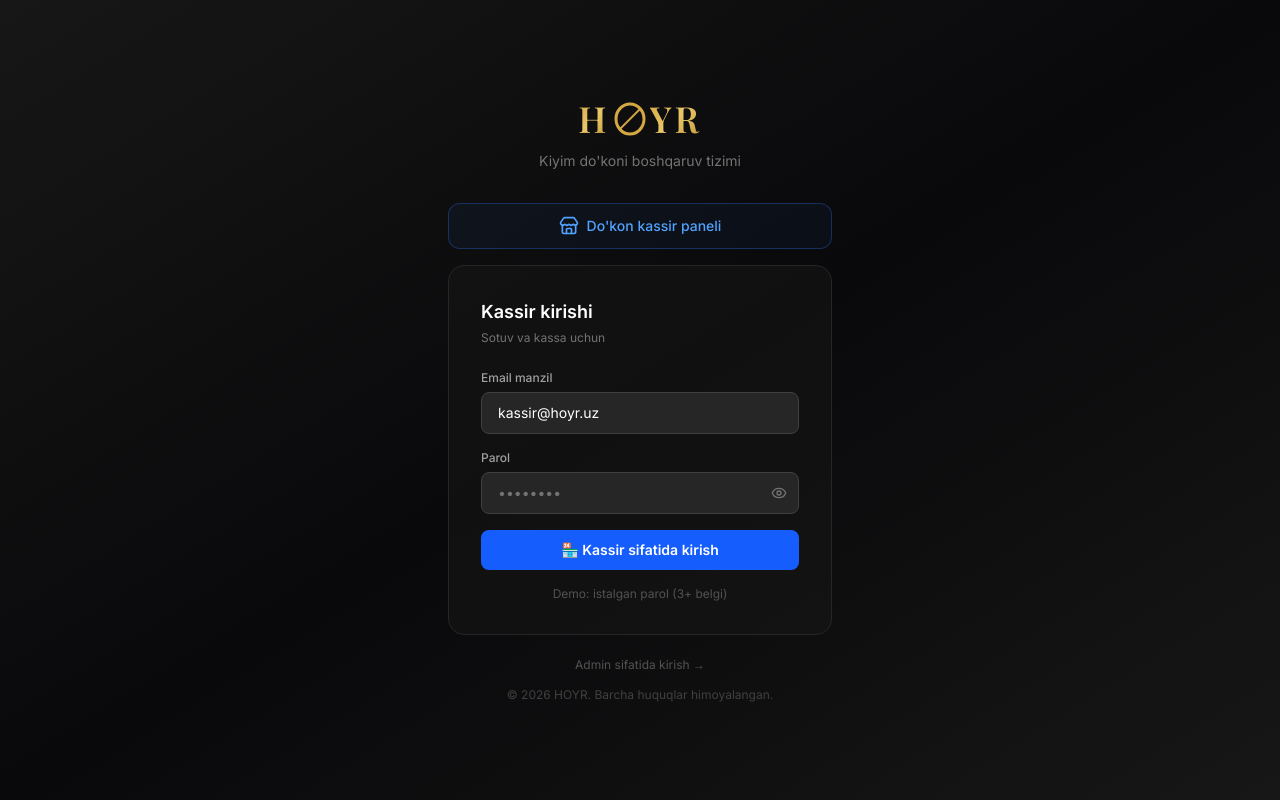
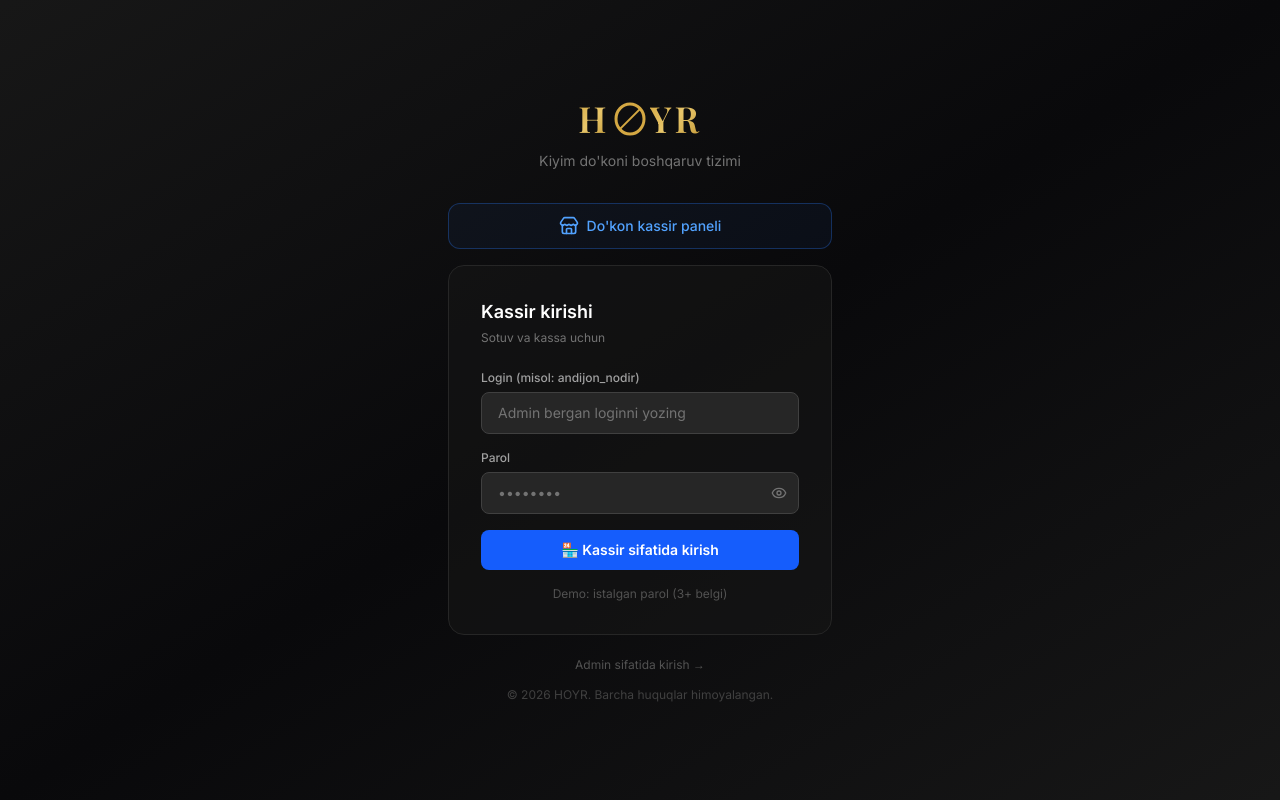
Before and after one commit to abrorbektreyder-web/SAAS-KIYIM-PRODUCKT, a Next.js app: page /login in a window 1280 px wide. Built offline with nearby package versions, Linux system fonts and the light colour scheme; a web font is replaced by a local one.

Commit message:
fix(staff): resolve cashier list crash and login format

```diff
--- a/src/app/api/admin/staff/route.ts
+++ b/src/app/api/admin/staff/route.ts
@@ -15,7 +15,6 @@ export async function GET(req: Request) {
         .select(`
             id,
             full_name,
-            phone,
             role,
             store_id,
             stores ( name )
@@ -64,6 +63,7 @@ export async function POST(req: Request) {
         // 2. Profilni upsert qilamiz (trigger ishlamasa ham ishlaydi)
         // Retrylar bilan — trigger profil yaratishni kechiktirishi mumkin
         let profileSaved = false;
+        let lastProfileError = null;
         for (let attempt = 0; attempt < 3; attempt++) {
             const { error: profileError } = await supabaseAdmin
                 .from('profiles')
@@ -82,13 +82,14 @@ export async function POST(req: Request) {
             }
 
             // Biroz kutib qaytadan urinish
+            lastProfileError = profileError;
             await new Promise(resolve => setTimeout(resolve, 500));
         }
 
         if (!profileSaved) {
             // Agar profil saqlanmasa, userni o'chiramiz
             await supabaseAdmin.auth.admin.deleteUser(userId);
-            return NextResponse.json({ error: 'Kassir profilini saqlashda xatolik yuz berdi. Qaytadan urinib koring.' }, { status: 400 });
+            return NextResponse.json({ error: 'Kassir profilini saqlashda xatolik yuz berdi. DB Error: ' + (lastProfileError?.message || 'Nomalum') }, { status: 400 });
         }
 
         return NextResponse.json({ success: true, user: authData.user });
--- a/src/app/dashboard/staff/page.tsx
+++ b/src/app/dashboard/staff/page.tsx
@@ -1,6 +1,9 @@
 import { getOrgProfile, getStores } from '@/lib/data';
 import StaffClient from './staff-client';
 import { supabaseAdmin } from '@/lib/supabase/admin';
+
+export const dynamic = 'force-dynamic';
+export const revalidate = 0;
 
 export default async function StaffPage() {
     const profile = await getOrgProfile();
@@ -17,7 +20,6 @@ export default async function StaffPage() {
         .select(`
             id,
             full_name,
-            phone,
             role,
             store_id,
             stores ( name )
--- a/src/app/dashboard/staff/staff-client.tsx
+++ b/src/app/dashboard/staff/staff-client.tsx
@@ -1,6 +1,6 @@
 'use client';
 
-import { useState, useMemo } from 'react';
+import { useState, useMemo, useEffect } from 'react';
 import { Plus, Trash2, Copy, CheckCircle2, Link as LinkIcon } from 'lucide-react';
 import { useRouter } from 'next/navigation';
 
@@ -14,6 +14,12 @@ export default function StaffClient({ staff, stores, orgId }: { staff: any[], st
         store_id: stores[0]?.id || ''
     });
     const [copied, setCopied] = useState(false);
+    const [siteUrl, setSiteUrl] = useState('https://kassa.vercel.app'); // Faqat fallback uchun
+
+    // Mijozning haqiqiy sayt manzilini aniqlash (localhost yoki vercel)
+    useEffect(() => {
+        setSiteUrl(window.location.origin);
+    }, []);
 
     // Auto generate login
     const generatedLogin = useMemo(() => {
@@ -26,7 +32,7 @@ export default function StaffClient({ staff, stores, orgId }: { staff: any[], st
     const handleCopy = () => {
         const text = `Salom! Siz do'konga kassir etib tayinlandingiz.
 
-🏪 Dasturga kirish manzili: https://pos.hoyr.uz
+🏪 Dasturga kirish manzili: ${siteUrl}/login
 👤 Login: ${generatedLogin}
 🔑 Parol: ${form.password || '[Parol yozilmagan]'}
 
@@ -55,7 +61,7 @@ Uzoq ishlashimiz nasib qilsin!`;
             if (res.ok) {
                 setForm({ full_name: '', password: '', store_id: stores[0]?.id || '' });
                 setModalOpen(false);
-                router.refresh(); // sahifani yangilash
+                window.location.reload(); // qatiy yangilash
             } else {
                 const data = await res.json();
                 alert(data.error || 'Xatolik yuz berdi');
@@ -223,7 +229,7 @@ Uzoq ishlashimiz nasib qilsin!`;
                                             readOnly
                                             type="text"
                                             className="w-full bg-transparent text-sm text-indigo-200 focus:outline-none"
-                                            value="https://pos.hoyr.uz"
+                                            value={`${siteUrl}/login`}
                                         />
                                     </div>
                                 </div>
@@ -232,8 +238,8 @@ Uzoq ishlashimiz nasib qilsin!`;
                                     type="button"
                                     onClick={handleCopy}
                                     className={`w-full flex items-center justify-center gap-2 rounded-lg py-2.5 text-sm font-medium transition-all ${copied
-                                            ? 'bg-green-500/20 text-green-400 border border-green-500/30'
-                                            : 'bg-indigo-600 hover:bg-indigo-500 text-white shadow-lg shadow-indigo-500/20'
+                                        ? 'bg-green-500/20 text-green-400 border border-green-500/30'
+                                        : 'bg-indigo-600 hover:bg-indigo-500 text-white shadow-lg shadow-indigo-500/20'
                                         }`}
                                 >
                                     {copied ? (
--- a/src/app/login/page.tsx
+++ b/src/app/login/page.tsx
@@ -9,7 +9,7 @@ import { signIn } from '@/lib/supabase/auth';
 
 export default function KassirLoginPage() {
     const router = useRouter();
-    const [email, setEmail] = useState('kassir@hoyr.uz');
+    const [email, setEmail] = useState('');
     const [password, setPassword] = useState('');
     const [showPass, setShowPass] = useState(false);
     const [loading, setLoading] = useState(false);
@@ -21,7 +21,12 @@ export default function KassirLoginPage() {
         setError('');
 
         try {
-            const { profile } = await signIn(email, password);
+            let finalEmail = email.trim().toLowerCase();
+            if (finalEmail && !finalEmail.includes('@')) {
+                finalEmail += '@hoyr.uz';
+            }
+
+            const { profile } = await signIn(finalEmail, password);
             if (profile?.role === 'cashier') {
                 router.refresh();
                 window.location.href = '/store';
@@ -59,17 +64,17 @@ export default function KassirLoginPage() {
                     <h2 className="mb-1 text-lg font-semibold text-white">Kassir kirishi</h2>
                     <p className="mb-6 text-xs text-neutral-500">Sotuv va kassa uchun</p>
 
-                    <form onSubmit={handleLogin} className="space-y-4">
+                    <form onSubmit={handleLogin} className="space-y-4" autoComplete="off">
                         <div>
-                            <label className="mb-1.5 block text-xs font-medium text-neutral-400">Email manzil</label>
-                            <input type="email" value={email} onChange={(e) => setEmail(e.target.value)} required
+                            <label className="mb-1.5 block text-xs font-medium text-neutral-400">Login (misol: andijon_nodir)</label>
+                            <input type="text" value={email} onChange={(e) => setEmail(e.target.value)} required autoComplete="off"
                                 className="w-full rounded-lg border border-neutral-700 bg-neutral-800 px-4 py-2.5 text-sm text-white placeholder:text-neutral-500 focus:border-blue-500/50 focus:outline-none focus:ring-1 focus:ring-blue-500/50 transition-colors"
-                                placeholder="kassir@hoyr.uz" />
+                                placeholder="Admin bergan loginni yozing" />
                         </div>
                         <div>
                             <label className="mb-1.5 block text-xs font-medium text-neutral-400">Parol</label>
                             <div className="relative">
-                                <input type={showPass ? 'text' : 'password'} value={password} onChange={(e) => setPassword(e.target.value)} required
+                                <input type={showPass ? 'text' : 'password'} value={password} onChange={(e) => setPassword(e.target.value)} required autoComplete="new-password"
                                     className="w-full rounded-lg border border-neutral-700 bg-neutral-800 px-4 py-2.5 pr-10 text-sm text-white placeholder:text-neutral-500 focus:border-blue-500/50 focus:outline-none focus:ring-1 focus:ring-blue-500/50 transition-colors"
                                     placeholder="••••••••" />
                                 <button type="button" onClick={() => setShowPass(!showPass)} className="absolute right-3 top-1/2 -translate-y-1/2 text-neutral-500 hover:text-neutral-300">
```
